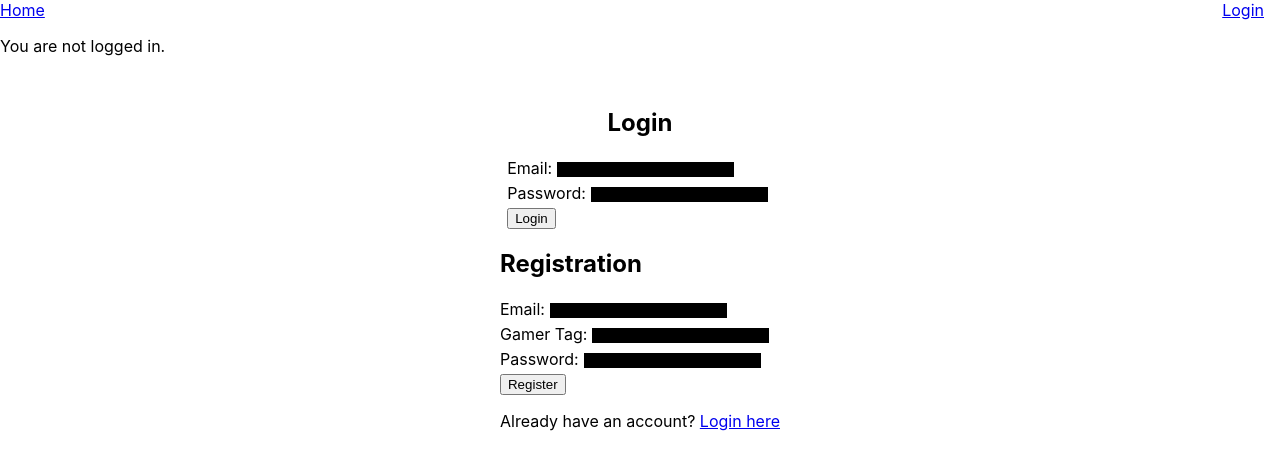
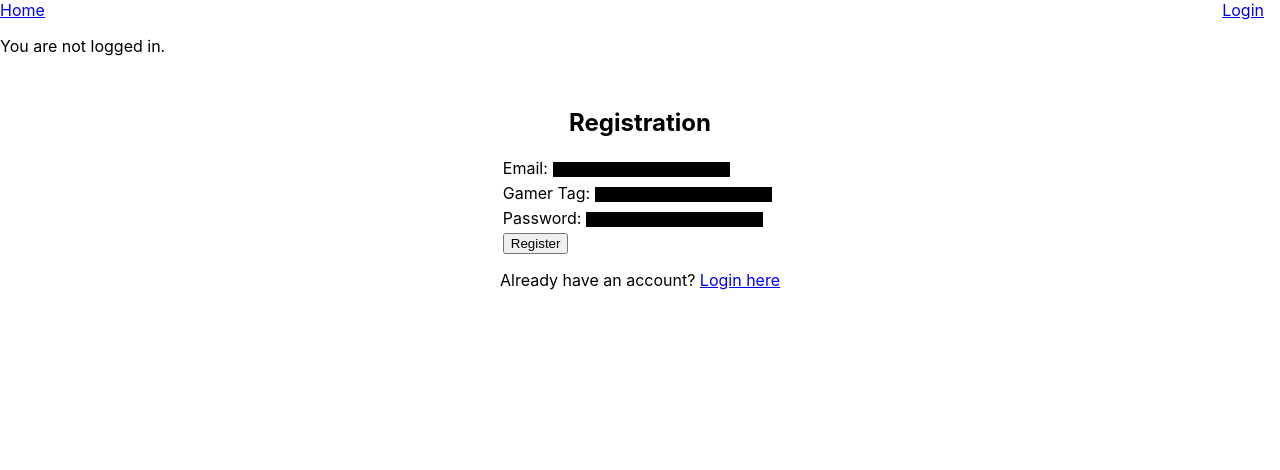
Before and after one commit to CS4360-Group5/FrontEnd, a React (Create React App) app: page / in a window 1280 px wide. Both pictures are taken after a click on the link "Register here". Shown: the top 470 px of the page. Built offline with nearby package versions, Linux system fonts and the light colour scheme.

Commit message:
Modified Login page to switch

```diff
--- a/src/Login.js
+++ b/src/Login.js
@@ -8,12 +8,18 @@ const Login = ({ setAuthenticated, authenticated }) => {
   const [email, setEmail] = useState('');
   const [password, setPassword] = useState('');
   const [loginError, setLoginError] = useState('');
-  const [showRegistrationForm, setShowRegistrationForm] = useState(false);
+  const [showLoginForm, setShowLoginForm] = useState(true);
+  const [responseData, setResponseData] = useState(null); // added state for response data
+  const [showRegistrationSuccess, setShowRegistrationSuccess] = useState(false); // added state for registration success
   const navigate = useNavigate();
 
   useEffect(() => {
     console.log(authenticated);
-  }, [authenticated]);
+    if (showRegistrationSuccess) {
+      setShowLoginForm(true);
+      setShowRegistrationSuccess(false); // reset showRegistrationSuccess state
+    }
+  }, [authenticated, showRegistrationSuccess]);
 
   const handleLogin = (e) => {
     e.preventDefault();
@@ -29,6 +35,7 @@ const Login = ({ setAuthenticated, authenticated }) => {
         navigate('/');
         setLoginError('');
         console.log(`Logged in as ${email} with gamer tag ${gamerTag} and status ${status}.`);
+        setResponseData(response.data);
       })
       .catch((error) => {
         console.log(error);
@@ -36,17 +43,18 @@ const Login = ({ setAuthenticated, authenticated }) => {
       });
   };
 
-  const handleShowRegistrationForm = () => {
-    setShowRegistrationForm(true);
+  const handleShowLoginForm = () => {
+    setShowLoginForm(true);
   };
 
-  const handleHideRegistrationForm = () => {
-    setShowRegistrationForm(false);
+  const handleShowRegistrationForm = () => {
+    setShowLoginForm(false);
   };
 
   return (
     <div className="login-container">
-      <h2>Login</h2>
+      <h2>{showLoginForm ? 'Login' : 'Registration'}</h2>
+      {showLoginForm ? (
         <form onSubmit={handleLogin}>
           <label>Email:</label>
           <input type="text" value={email} onChange={(e) => setEmail(e.target.value)} />
@@ -56,25 +64,24 @@ const Login = ({ setAuthenticated, authenticated }) => {
           <br />
           <button type="submit">Login</button>
         </form>
+      ) : (
+        <Registration setShowLoginForm={setShowLoginForm} setShowRegistrationSuccess={setShowRegistrationSuccess} />
+      )}
       {loginError && <p style={{ color: 'red' }}>{loginError}</p>}
-      {!showRegistrationForm && (
+      {showLoginForm ? (
         <p>
           Don't have an account?{' '}
           <a href="#" onClick={handleShowRegistrationForm}>
             Register here
           </a>
         </p>
-      )}
-      {showRegistrationForm && (
-        <div>
-          <Registration setAuthenticated={setAuthenticated} />
+      ) : (
         <p>
           Already have an account?{' '}
-            <a href="#" onClick={handleHideRegistrationForm}>
+          <a href="#" onClick={handleShowLoginForm}>
             Login here
           </a>
         </p>
-        </div>
       )}
     </div>
   );
--- a/src/Registration.js
+++ b/src/Registration.js
@@ -1,34 +1,45 @@
 import React, { useState } from 'react';
 import axios from 'axios';
 
-const Registration = ({ setAuthenticated }) => {
+const Registration = ({ setShowLoginForm, setShowRegistrationSuccess }) => {
   const [email, setEmail] = useState('');
   const [gamerTag, setGamerTag] = useState('');
   const [password, setPassword] = useState('');
-  const [status, setStatus] = useState('Offline');
+  const [registrationError, setRegistrationError] = useState('');
+  const [registrationSuccess, setRegistrationSuccess] = useState(false);
 
   const handleRegister = (e) => {
     e.preventDefault();
+
+    if (!email.trim() || !gamerTag.trim() || !password.trim()) {
+      setRegistrationError('Please fill out all fields');
+      return;
+    }
+
     axios
       .post('http://localhost:8080/accounts/', {
         email,
         gamerTag,
         password,
-        status,
+        status: 'Offline',
       })
       .then((response) => {
-        localStorage.setItem('token', response.data.token);
-        setAuthenticated(true);
+        setRegistrationError('');
+        setRegistrationSuccess(true);
       })
       .catch((error) => {
         console.log(error);
-        // handle error
+        setRegistrationError('Email/Username already in use');
       });
   };
 
+  if (registrationSuccess) {
+    setShowRegistrationSuccess(true);
+    setShowLoginForm(true);
+  }
+
   return (
     <div>
-      <h2>Registration</h2>
       <form onSubmit={handleRegister}>
         <label>Email:</label>
         <input type="text" value={email} onChange={(e) => setEmail(e.target.value)} />
@@ -41,6 +52,12 @@ const Registration = ({ setAuthenticated }) => {
         <br />
         <button type="submit">Register</button>
       </form>
+      {registrationError && <p style={{ color: 'red' }}>{registrationError}</p>}
+      {registrationSuccess && (
+        <div>
+          <p>Registration Successful</p>
+        </div>
+      )}
     </div>
   );
 };
```
Lines whose indentation alone changed are shown as unchanged.
